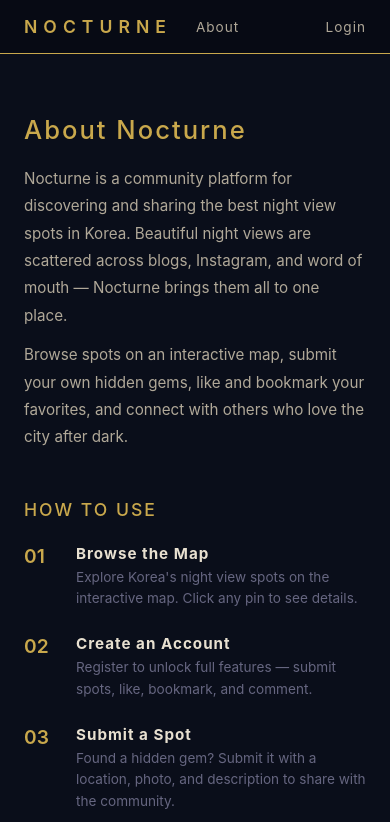
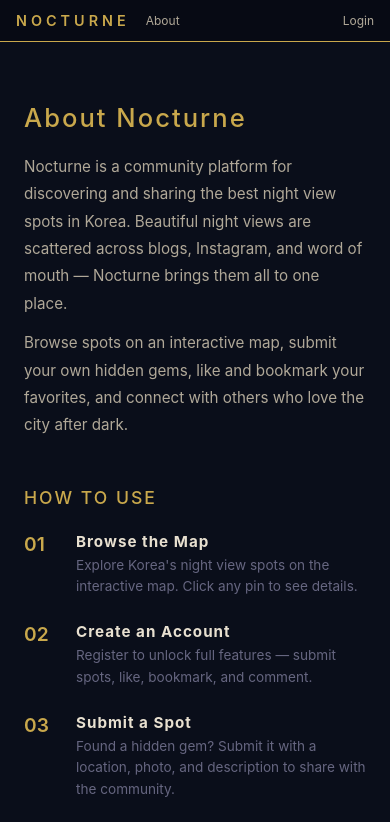
Before and after one commit to ohkyounghun/Nocturne, a website: page client/about.html in a window 390 px wide. Shown: the top 822 px of the page. Drawn offline with Linux system fonts and the light colour scheme.

Commit message:
fix: improve mobile header spacing and font size

```diff
--- a/client/css/style.css
+++ b/client/css/style.css
@@ -724,6 +724,33 @@ a:hover {
 }
 
 /* ------------------------------------------------------------
+   Responsive — mobile (min-width: 480px)
+   ------------------------------------------------------------ */
+@media (max-width: 480px) {
+    .header {
+        padding: 12px 16px;
+    }
+
+    .logo {
+        font-size: 0.9rem;
+        letter-spacing: 4px;
+    }
+
+    .nav-link, #nav-logout {
+        font-size: 0.75rem;
+        letter-spacing: 0;
+    }
+
+    .header-left {
+        gap: 16px;
+    }
+
+    .header-right {
+        gap: 10px;
+    }
+}
+
+/* ------------------------------------------------------------
    Responsive — tablet (min-width: 768px)
    ------------------------------------------------------------ */
 @media (min-width: 768px) {
```
